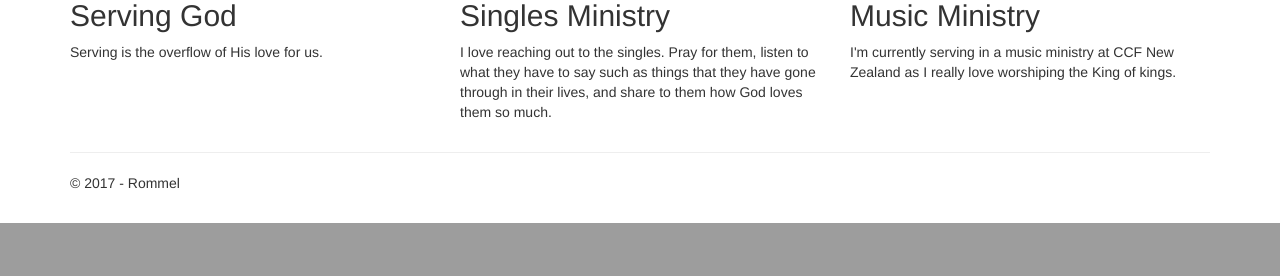
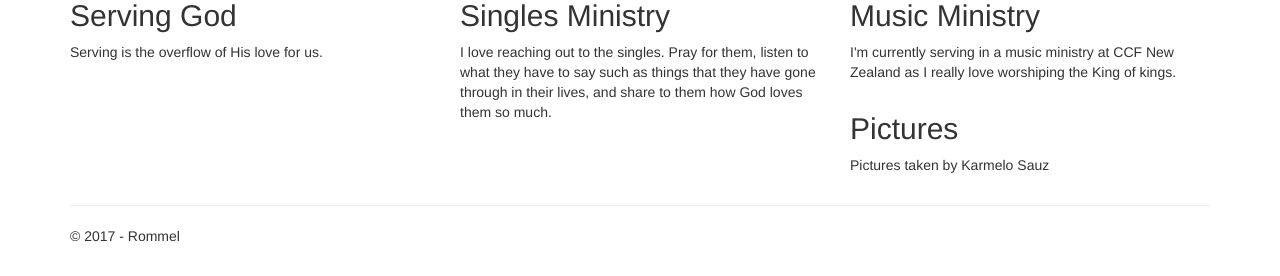
Before and after one commit to r0mm3L/melzflask11, a Flask app: page / in a window 1280 px wide. Shown: the part 690-966 px from the top of the page. Before the commit the page ends 913 px from the top, so only its background shows below. Run offline with Flask 2, Linux system fonts and the light colour scheme; some libraries are stand-ins or nearby versions.

Commit message:
some changes 6

```diff
--- a/FlaskWebProject1/templates/index.html
+++ b/FlaskWebProject1/templates/index.html
@@ -78,6 +78,10 @@
             <h2>Music Ministry</h2>
             <p>I'm currently serving in a music ministry at CCF New Zealand as I really love worshiping the King of kings.</p>
         </div>
+        <div class="col-md-4">
+            <h2>Pictures</h2>
+            <p>Pictures taken by Karmelo Sauz</p>
+        </div>
     </div>
 
     {% endblock %}
```
